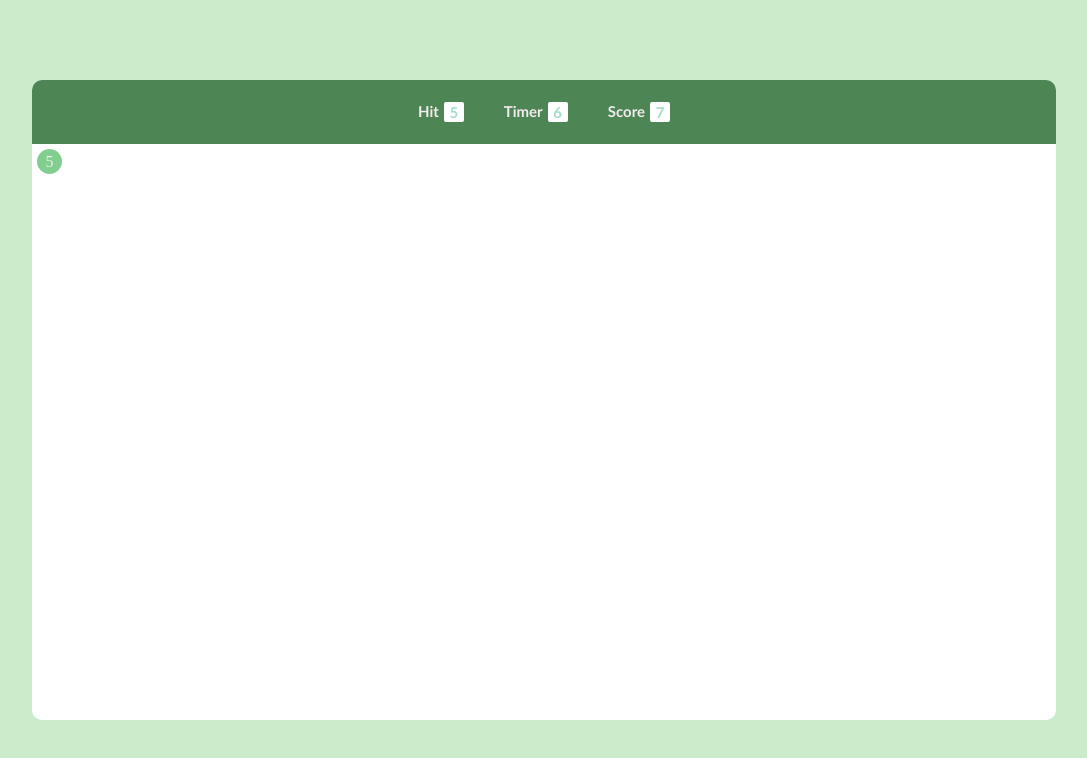
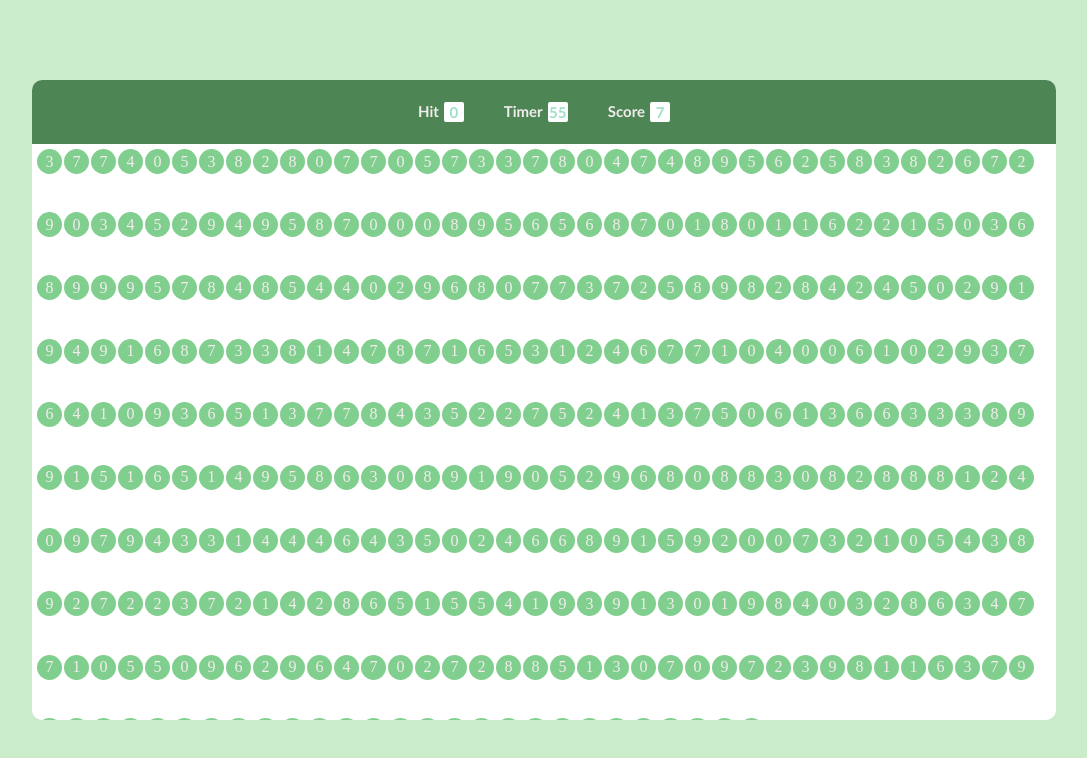
Before and after one commit to WelRaj/html-css-js-Projects, a plain HTML site: page bubble game/index.html in a window 1280 px wide. Shown: the whole page, without its empty margins (96-1183 px from the left). Drawn offline with Linux system fonts and the light colour scheme.

Commit message:
commit changes

```diff
--- a/bubble game/index.html
+++ b/bubble game/index.html
@@ -12,11 +12,11 @@
         <div id="ptop">
             <div class="elem">
             <h2>Hit</h2>
-            <div class="box">5</div>
+            <div id="hittime" class="box">5</div>
             </div>
             <div class="elem">
             <h2>Timer</h2>
-            <div class="box">6</div>
+            <div id="timerval" class="box">60</div>
 
             </div>
             <div class="elem">
@@ -26,9 +26,9 @@
             </div>
         </div>
         <div id="pbtm">
-        <div class="bubble">5</div>
         </div>
         </div>
     </div>
+    <script src="script.js"></script>
 </body>
 </html>
--- a/bubble game/script.js
+++ b/bubble game/script.js
@@ -0,0 +1,27 @@
+function makebubble(){
+var clutter= " ";
+for(var i=1; i<=360; i++){
+       var ab= Math.floor(Math.random()*10);
+       clutter+= `<div class="bubble">${ab}</div>`;
+}
+document.querySelector("#pbtm").innerHTML= clutter;
+}
+var timer=60;
+function gethit(){
+    var ab = Math.floor(Math.random()*10);
+    document.querySelector("#hittime").textContent=ab;
+}
+function runtimer(){
+        var timeint= setInterval(function(){
+              if(timer>0){
+                timer--;
+                document.querySelector("#timerval").textContent=timer;
+              }
+              else{
+                clearInterval(timeint);
+              }
+         },1000);
+}
+gethit()
+runtimer()
+makebubble()
```
